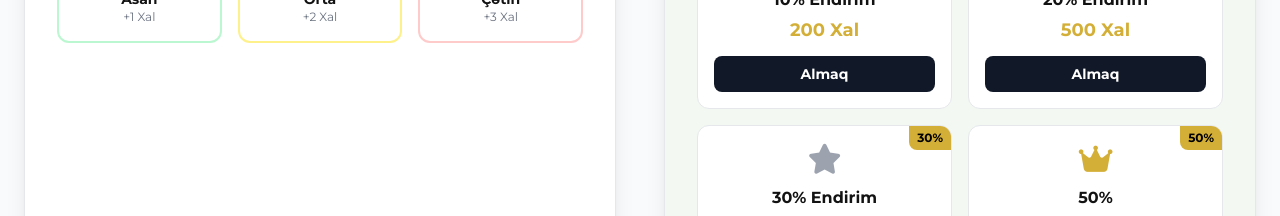
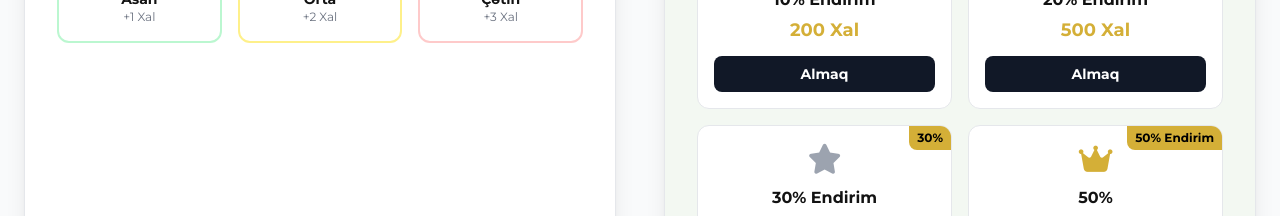
Before and after one commit to musasettarzade76-art/Zirve, a plain HTML site: page index.html in a window 1280 px wide. Shown: the part 6740-6956 px from the top of the page. Drawn offline with nearby package versions, Linux system fonts and the light colour scheme.

Commit message:
Add files via upload

```diff
--- a/index.html
+++ b/index.html
@@ -382,7 +382,7 @@
                         </div>
 
                         <div class="bg-white dark:bg-gray-700 p-4 rounded-xl border border-gray-200 dark:border-gray-600 flex flex-col items-center text-center relative overflow-hidden group border-brand-gold">
-                            <div class="absolute top-0 right-0 bg-brand-gold text-black text-xs px-2 py-1 rounded-bl-lg font-bold">50%</div>
+                            <div class="absolute top-0 right-0 bg-brand-gold text-black text-xs px-2 py-1 rounded-bl-lg font-bold">50% Endirim</div>
                             <div class="text-3xl text-brand-gold mb-2"><i class="fas fa-crown"></i></div>
                             <h4 class="font-bold text-brand-dark dark:text-white mb-1" data-translate="coupon_free"> 50%</h4>
                             <p class="text-brand-gold font-bold text-lg mb-3" data-translate="coupon_cost_2500">2500 Xal</p>
```
